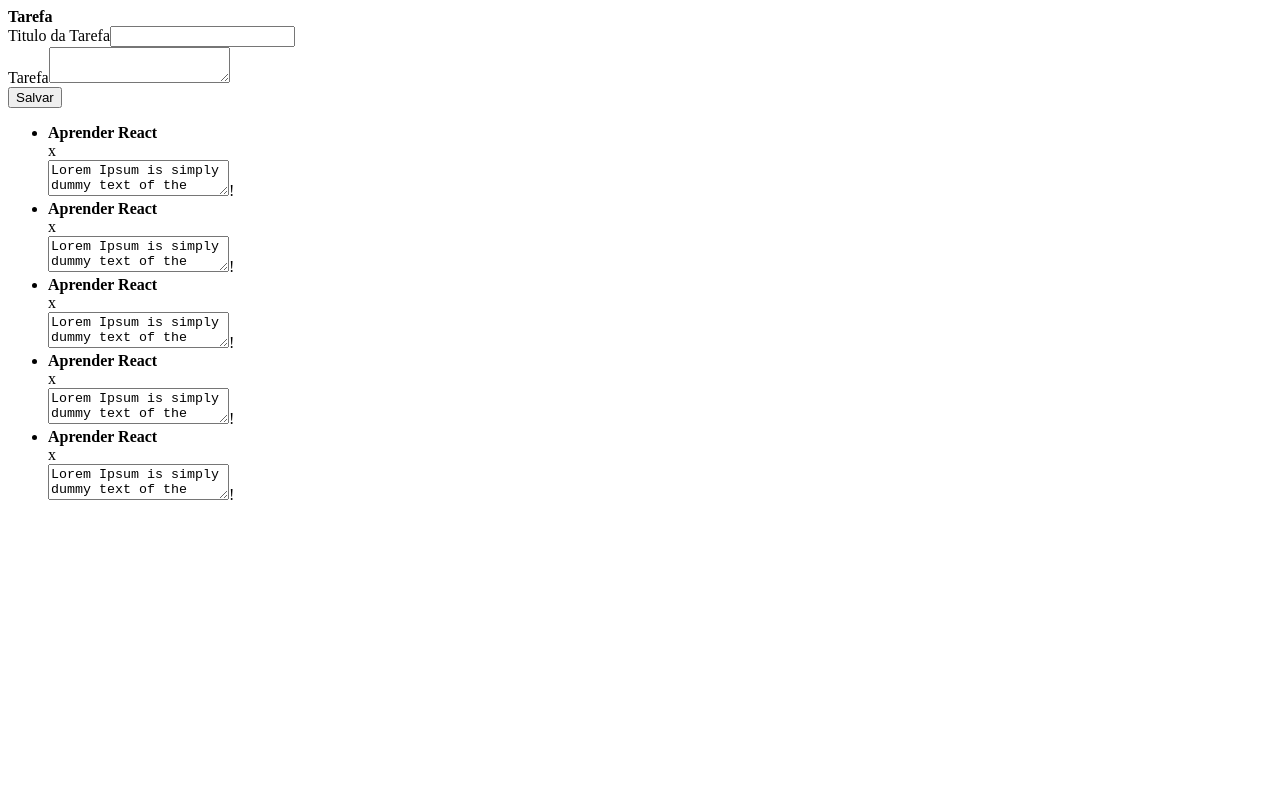
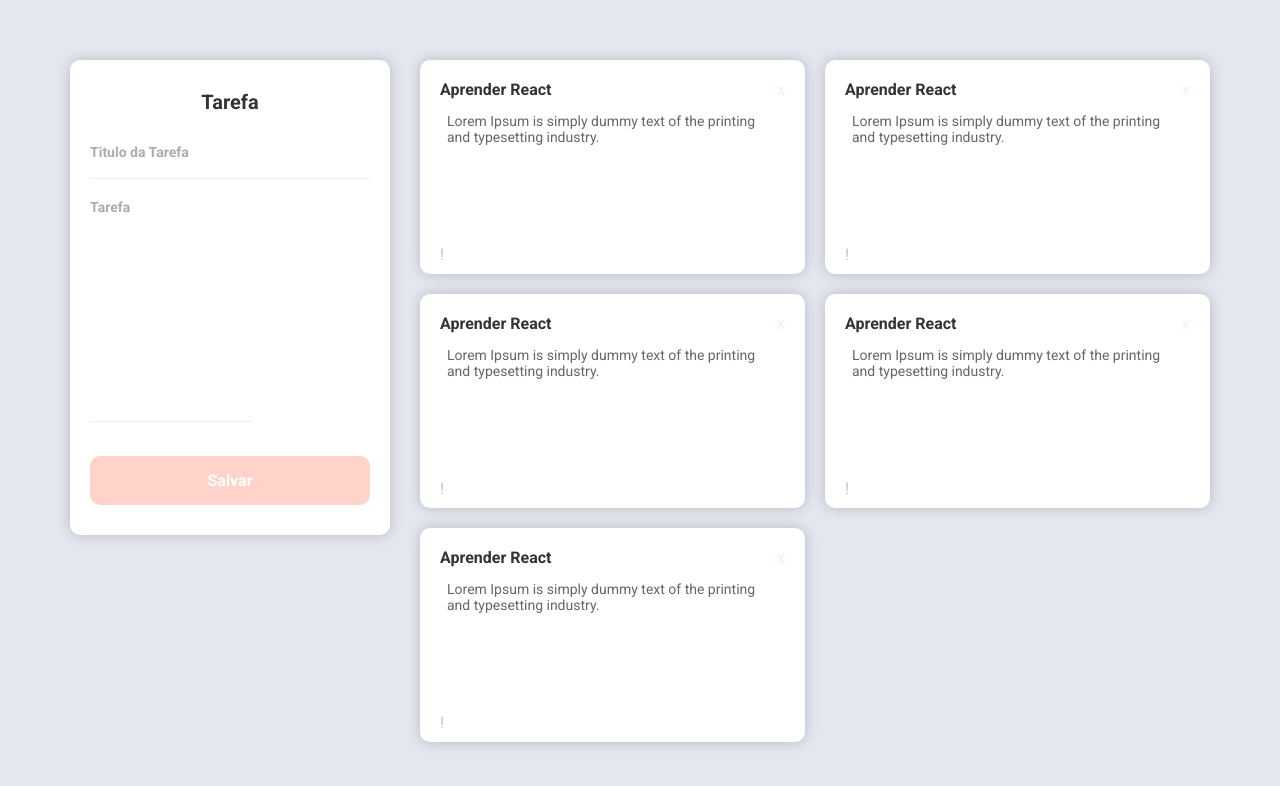
Before and after one commit to apsilvanatalia/TodoApp, a React (Create React App) app in the folder frontend/: page / in a window 1280 px wide. Shown: the top 786 px of the page. Built offline with nearby package versions, Linux system fonts and the light colour scheme.

Commit message:
initial commit

```diff
--- a/frontend/src/App.js
+++ b/frontend/src/App.js
@@ -1,8 +1,8 @@
 import React from "react";
-
-/*import './sidebar.css'
+import './global.css'
+import './sidebar.css'
 import './app.css'
-import './main.css'*/
+import './main.css'
 import Notes from './Components/Tarefas/tarefa'
 
 function App() {
--- /dev/null
+++ b/frontend/src/app.css
@@ -0,0 +1,24 @@
+#app{
+    max-width: 1200px;
+    margin: 0 auto;
+    padding: 60px 30px;
+    display: flex;
+    flex-direction: row;
+    align-items: flex-start;
+}
+
+@media (max-width: 1000px){
+    #app{
+        flex-direction: column;
+        align-items: unset;
+    }
+
+    #app main{
+        margin-left: 0;
+        margin-top: 30px;
+    }
+
+    #app aside{
+        width: 100%;
+    }
+}
--- /dev/null
+++ b/frontend/src/main.css
@@ -0,0 +1,68 @@
+main{
+    flex: 1;
+    margin-left: 350px;
+}
+
+main ul{
+    display: grid;
+    grid-template-columns: 1fr 1fr;
+    gap: 20px;
+    list-style: none;
+}
+
+@media (max-width: 600px) {
+    main ul{
+        grid-template-columns: 1fr;
+    }
+}
+
+li.tarefa-info div{
+    display: flex;
+    justify-content: space-between;
+}
+
+li.tarefa-info{
+    background: #fff;
+    box-shadow: 0 0 14px 0 rgba(0, 0, 0, 0.2);
+    border-radius: 10px;
+    padding: 20px 20px 10px 20px;
+}
+
+li.tarefa-info strong{
+    display: block;
+    font-size: 16px;
+    color: #333;
+}
+
+li.tarefa-info div div{
+    color: #ffeae6;
+    cursor: pointer;
+}
+
+li.tarefa-info div div:hover{
+    color: #eb8f7a;
+    transition: 0.2s;
+}
+
+li.tarefa-info textarea{
+    padding: 7px;
+    margin-top: 7px;
+    margin-bottom: 5px;
+    width: 100%;
+    height: 130px;
+    font-size: 14px;
+    color: #666;
+    border: 0;
+    background: #fff;
+    resize: none;
+}
+
+li.tarefa-info span{
+    color: #c4c4c4;
+    cursor: pointer;
+}
+
+li.tarefa-info span:hover{
+    color: #eb8f7a;
+    transition: 0.2s;
+}
--- /dev/null
+++ b/frontend/src/sidebar.css
@@ -0,0 +1,71 @@
+aside{
+    width: 320px;
+    margin-bottom: 30px;
+    background: #fff;
+    box-shadow: 0 0 14px 0 rgba(0,0,0,0.2);
+    border-radius: 10px;
+    padding: 30px 20px;
+    position: fixed;
+}
+
+@media (max-width: 1000px) {
+    aside {
+        position: relative;
+    }
+}
+
+aside strong{
+    font-size: 20px;
+    text-align: center;
+    display: block;
+    color: #333;
+}
+
+aside form{
+    margin-top: 30px;
+}
+
+aside form .input-block{
+    margin-top: 20px;
+}
+
+aside form .input-block label{
+    color: #acacac;
+    font-size: 14px;
+    font-weight: bold;
+    display: block;
+}
+
+aside form .input-block input{
+    width: 100%;
+    height: 32;
+    font-size: 14px;
+    color: #666;
+    border: 0;
+    border-bottom: 1px solid #eee;
+}
+
+aside form .input-block textarea{
+    margin-top: 7px;
+    width: 100%w;
+    height: 200px;
+    font-size: 14px;
+    color: #666;
+    border: 0;
+    border-bottom: 1px solid #eee;
+    background: #fff;
+    resize: none;
+}
+
+aside form button[type=submit]{
+    width: 100%;
+    border: 0;
+    margin-top: 30px;
+    background: #ffd3ca;
+    border-radius: 10px;
+    padding: 15px;
+    font-size: 16px;
+    font-weight: bold;
+    color: #fff;
+    cursor: pointer;
+}
```
